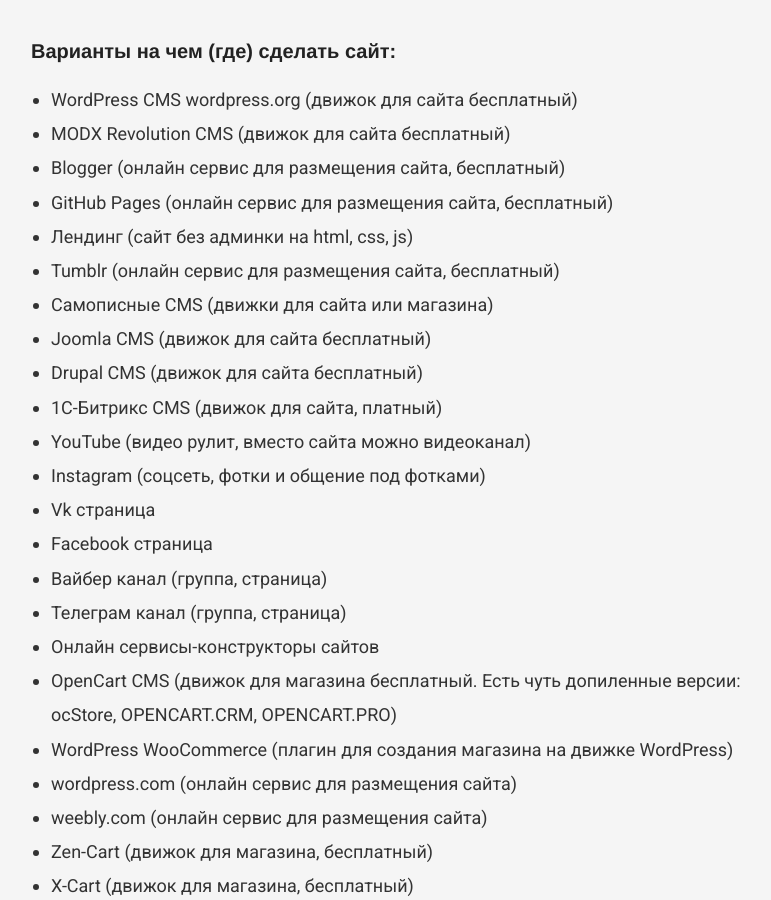
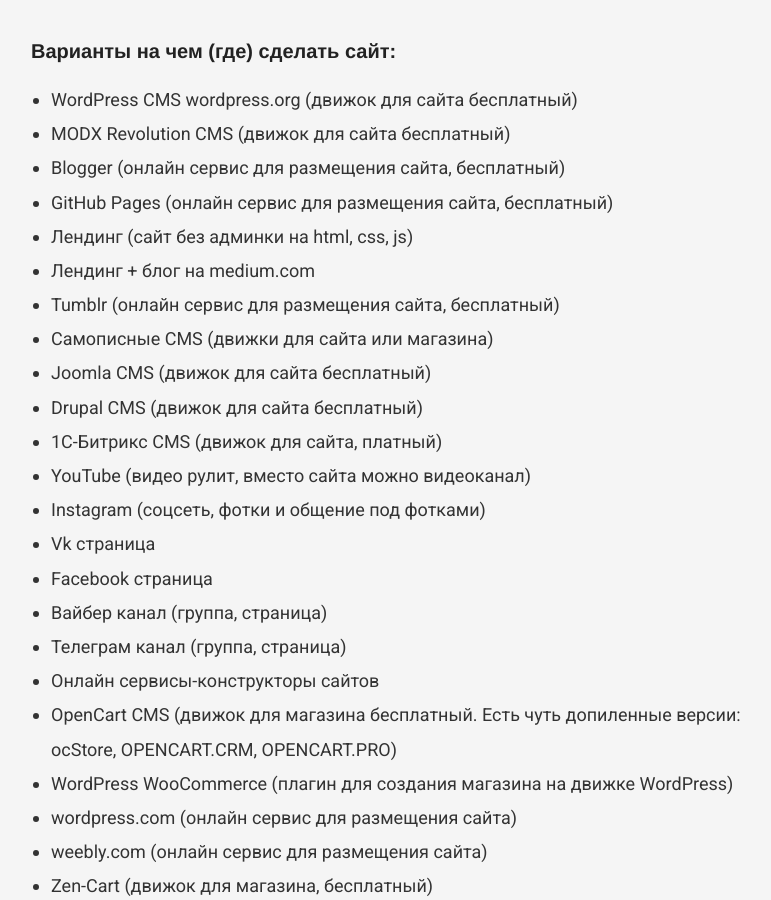
Before and after one commit to VadymVolos/vadymvolos.github.io, a Jekyll site: the page built from _posts/digital-marketing/2017-02-07-varianty-na-chem-sdelat-sayt.md, in a window 1280 px wide and 900 px high, scrolled down 821 px. Shown: the whole window, without its empty margins (249-1020 px from the left). Built offline with Jekyll 4.4.1, drawn with Linux system fonts in a browser that asks for light colours; nearby versions of some CDN libraries; comment, search, counter and statistics services are not loaded.

Commit message:
Update 2017-02-07-varianty-na-chem-sdelat-sayt.md

```diff
--- a/_posts/digital-marketing/2017-02-07-varianty-na-chem-sdelat-sayt.md
+++ b/_posts/digital-marketing/2017-02-07-varianty-na-chem-sdelat-sayt.md
@@ -18,6 +18,7 @@
     <li>Blogger (онлайн сервис для размещения сайта, бесплатный)</li>
     <li>GitHub Pages (онлайн сервис для размещения сайта, бесплатный)</li>
     <li>Лендинг (сайт без админки на html, css, js)</li>
+    <li>Лендинг + блог на medium.com</li>
     <li>Tumblr (онлайн сервис для размещения сайта, бесплатный)</li>
     <li>Самописные CMS (движки для сайта или магазина)</li>
     <li>Joomla CMS (движок для сайта бесплатный)</li>
```
